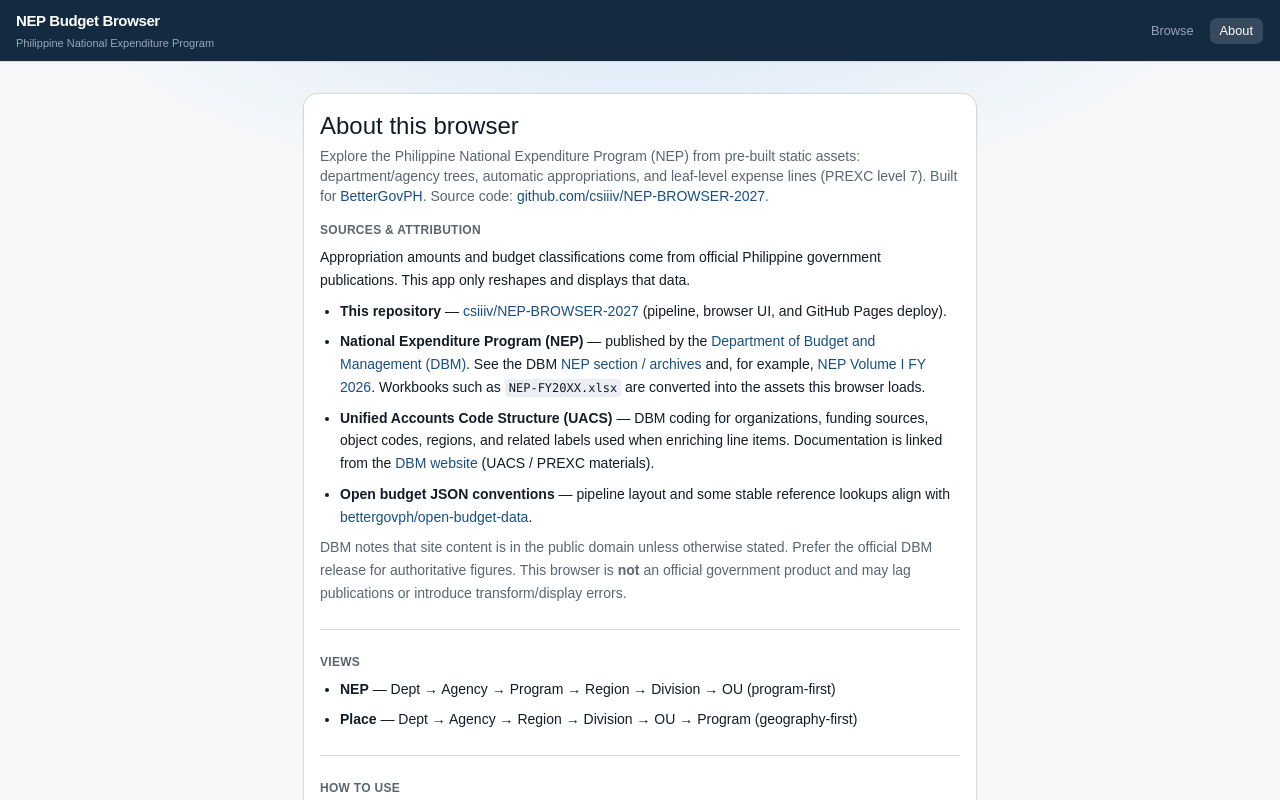
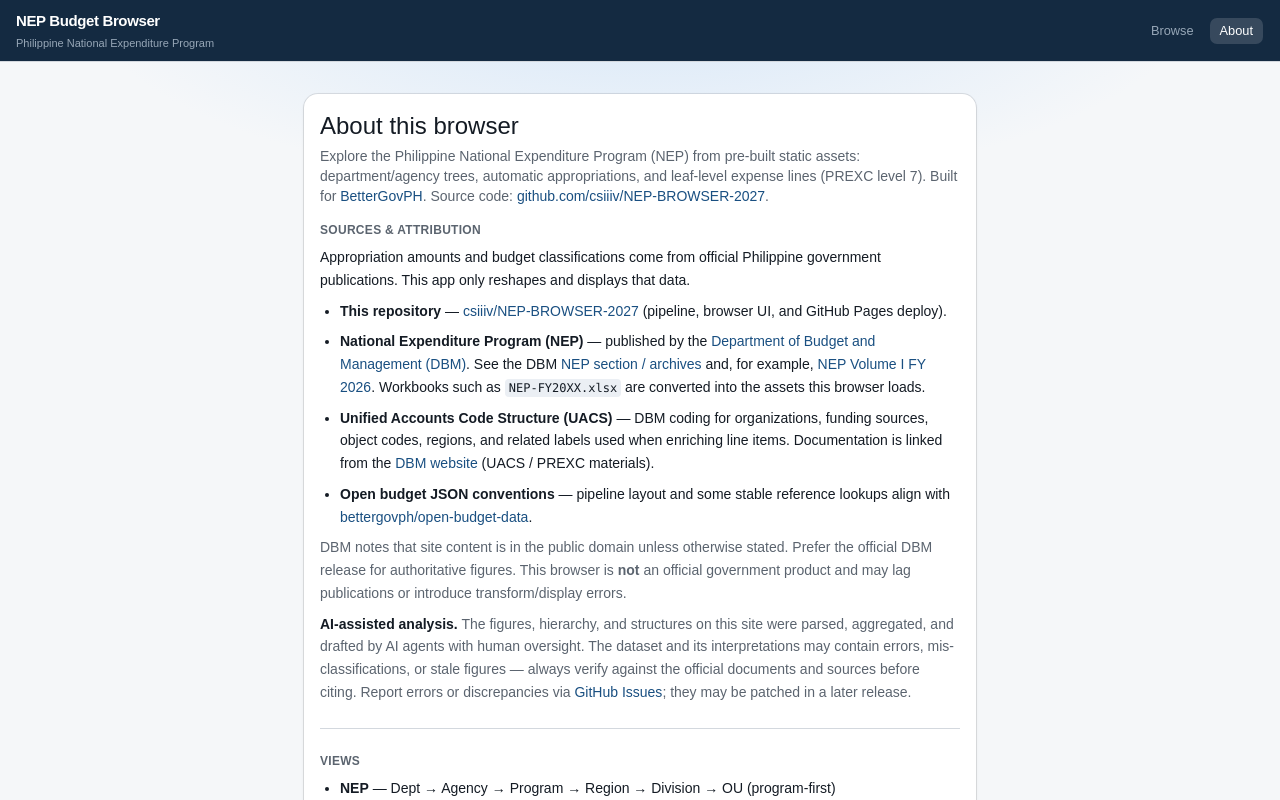
Before and after one commit to csiiiv/NEP-BROWSER-2027, a React (Vite) app in the folder browser/: page /#/about in a window 1280 px wide. Built offline with nearby package versions, Linux system fonts and the light colour scheme.

Commit message:
Document AI-assisted analysis disclaimer and GitHub issue reporting.

```diff
--- a/browser/src/About.tsx
+++ b/browser/src/About.tsx
@@ -101,6 +101,17 @@ export default function About() {
                 <strong>not</strong> an official government product and may lag publications or
                 introduce transform/display errors.
               </p>
+              <p className="text-muted-foreground">
+                <strong className="text-foreground">AI-assisted analysis.</strong> The figures,
+                hierarchy, and structures on this site were parsed, aggregated, and drafted by AI
+                agents with human oversight. The dataset and its interpretations may contain
+                errors, mis-classifications, or stale figures — always verify against the official
+                documents and sources before citing. Report errors or discrepancies via{" "}
+                <ExtLink href="https://github.com/csiiiv/NEP-BROWSER-2027/issues">
+                  GitHub Issues
+                </ExtLink>
+                ; they may be patched in a later release.
+              </p>
             </section>
 
             <Separator />
--- a/browser/src/Explorer.tsx
+++ b/browser/src/Explorer.tsx
@@ -975,7 +975,7 @@ export default function Explorer() {
             {showHeaderExtra ? "Less" : "Details"}
           </Button>
           <span className="ml-auto hidden text-[10px] text-muted-foreground lg:inline">
-            DBM NEP · not an official government product
+            DBM NEP · not official · AI-assisted — verify before citing
           </span>
         </div>
 
```
Also changed, not shown: 2 other files (tests, documents, lock files or other folders).
